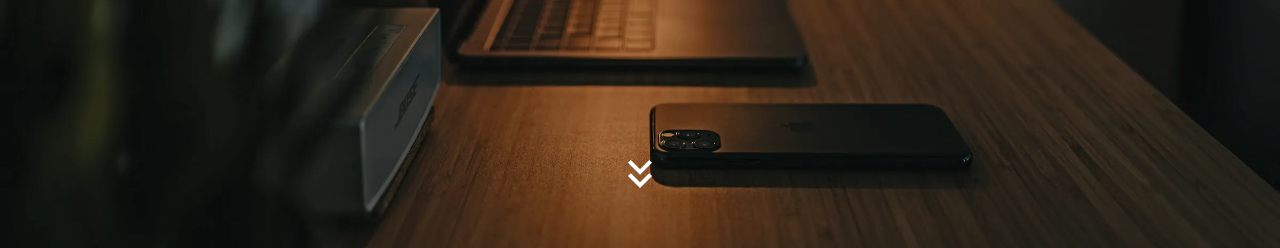
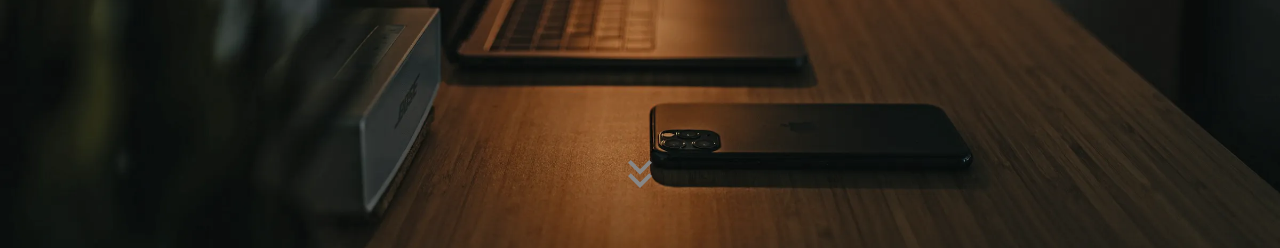
Before and after one commit to nghiantm/nghia_personal_web, a React (Vite) app: page / in a window 1280 px wide. Shown: the part 508-756 px from the top of the page. Built offline with nearby package versions, Linux system fonts and the light colour scheme.

Commit message:
Down arrow change color when hover over, Fixed container padding in Home

```diff
--- a/package.json
+++ b/package.json
@@ -23,6 +23,7 @@
     "react-loading": "^2.0.3",
     "react-markdown": "^9.0.1",
     "react-redux": "^9.1.0",
+    "react-reveal": "^1.2.2",
     "react-router": "^6.22.0",
     "react-router-dom": "^6.22.0",
     "react-scroll": "^1.9.0",
--- a/src/components/NavBar/LoggedOutBar.jsx
+++ b/src/components/NavBar/LoggedOutBar.jsx
@@ -53,7 +53,11 @@ const LoggedOutView = ({pathname}) => {
         },
         name: {
             color: "#878787",
-            ml: "1rem"
+            ml: "1rem",
+            transition: 'color 0.3s ease',
+            "&:hover": {
+                color: "#fff",
+            }
         }
     }
 
--- a/src/routes/Home.jsx
+++ b/src/routes/Home.jsx
@@ -7,7 +7,6 @@ import KeyboardDoubleArrowDownIcon from '@mui/icons-material/KeyboardDoubleArrow
 import { Link } from "react-router-dom";
 import { Link as ScrollLink } from "react-scroll";
 import homeBackground from "../assets/images/homeBackground.webp"
-
 
 const Home = () => {
     const theme = useTheme();
@@ -37,7 +36,11 @@ const Home = () => {
         downArrow: {
             fontSize: "3rem",
             mb: "3rem",
-            color: "#fff",
+            color: "#878787",
+            transition: 'color 0.3s ease',
+            "&:hover": {
+                color: "#fff"
+            },
             cursor: "pointer"
         },
         span: {
@@ -59,12 +62,19 @@ const Home = () => {
         icon: {
             mr: '1rem',
         },
+        container: {
+            px: '2.5rem',
+            [theme.breakpoints.between('md', 'lg')]: {
+                px: '7.5rem'
+            },
+        }
     }
 
     return (
         <>
             <Box sx={styles.imageBox}>
                 <Typography variant="h1" sx={styles.welcomeText}>Welcome. <br/>This is Nghia.</Typography>
+
                 <ScrollLink to="profile" smooth duration={1000} onClick={(e) => e.preventDefault()}>
                     <KeyboardDoubleArrowDownIcon
                         sx={styles.downArrow}
@@ -74,7 +84,7 @@ const Home = () => {
 
             <section id="profile">
                 <CssBaseline /> {/* Allow for theme control */}
-                <Container disableGutters maxWidth="lg" id="profile">
+                <Container disableGutters maxWidth="lg" sx={styles.container}>
                     <Box height={"100vh"}>
                         <Grid container justifyContent={'flex-start'}>
                             <Grid item xs={12} sm={9} md={7} sx={styles.introItem}>
```
Also changed, not shown: 1 other file (tests, documents, lock files or other folders).
